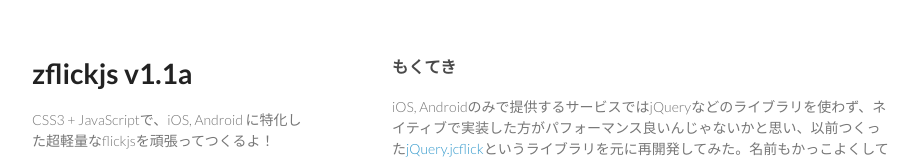
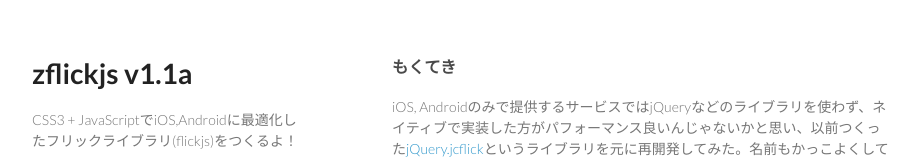
Before and after one commit to funnythingz/zflickjs, a plain HTML site: page index.html in a window 1280 px wide. Shown: the top 163 px of the page, without its empty margins (178-1101 px from the left). Drawn offline with Linux system fonts and the light colour scheme.

Commit message:
コメント修正

```diff
--- a/index.html
+++ b/index.html
@@ -16,7 +16,7 @@
     <div class="wrapper">
       <header>
         <h1>zflickjs v1.1a</h1>
-        <p>CSS3 + JavaScriptで、iOS, Android に特化した超軽量なflickjsを頑張ってつくるよ！</p>
+        <p>CSS3 + JavaScriptでiOS,Androidに最適化したフリックライブラリ(flickjs)をつくるよ！</p>
         <p class="view"><a href="https://github.com/funnythingz/zflickjs">View the Project on GitHub <small>funnythingz/zflickjs</small></a></p>
         <ul>
           <li><a href="https://github.com/funnythingz/zflickjs/zipball/master">Download <strong>ZIP File</strong></a></li>
```
